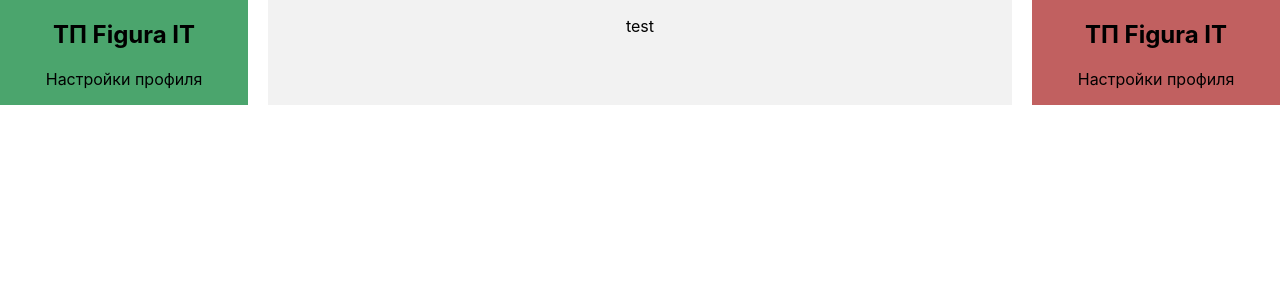
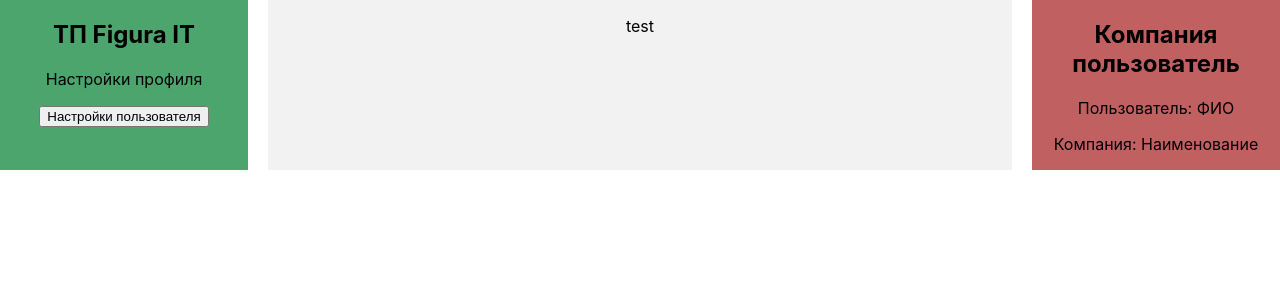
Before and after one commit to Nosovitsi/Figura, a React (Create React App) app: page / in a window 1280 px wide. Shown: the top 300 px of the page. Built offline with nearby package versions, Linux system fonts and the light colour scheme.

Commit message:
button personal setiings created

```diff
--- a/src/components/LeftBar/LeftBar.tsx
+++ b/src/components/LeftBar/LeftBar.tsx
@@ -2,10 +2,15 @@ import React from 'react';
 import './LeftBar.css';
 
 const LeftBar = () => {
+    const handleSettingsClick = () => {
+        console.log('Клик по кнопке "Настройки пользователя"');
+    };
+
     return (
         <div className="left-bar">
-            <h2> ТП Figura IT</h2>
+            <h2>ТП Figura IT</h2>
             <p>Настройки профиля</p>
+            <button onClick={handleSettingsClick}>Настройки пользователя</button>
         </div>
     );
 }
--- a/src/components/RightBar/RightBar.tsx
+++ b/src/components/RightBar/RightBar.tsx
@@ -4,8 +4,9 @@ import './RightBar.css';
 const RightBar = () => {
   return (
     <div className="right-bar">
-      <h2> ТП Figura IT</h2>
-      <p>Настройки профиля</p>
+      <h2> Компания пользователь</h2>
+      <p>Пользователь: ФИО</p>
+      <p>Компания: Наименование</p>
     </div>
   );
 };
```
